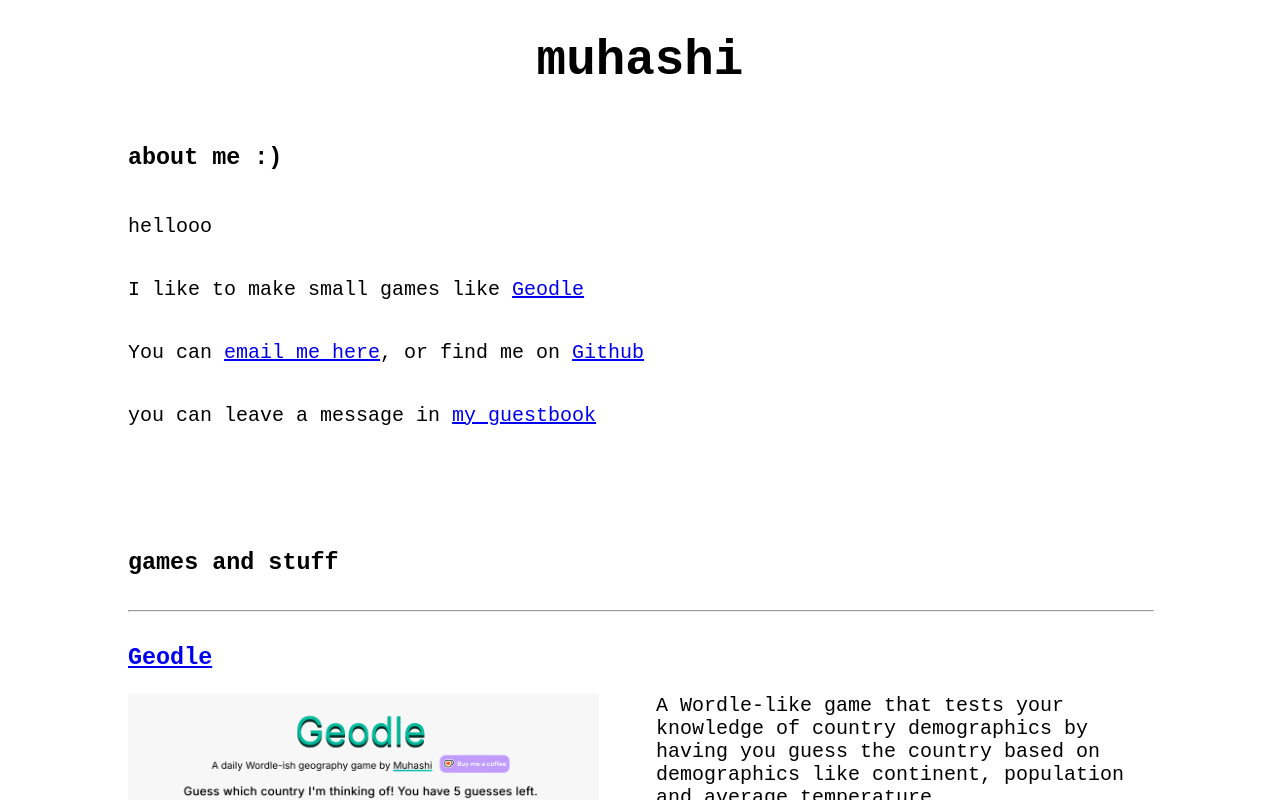
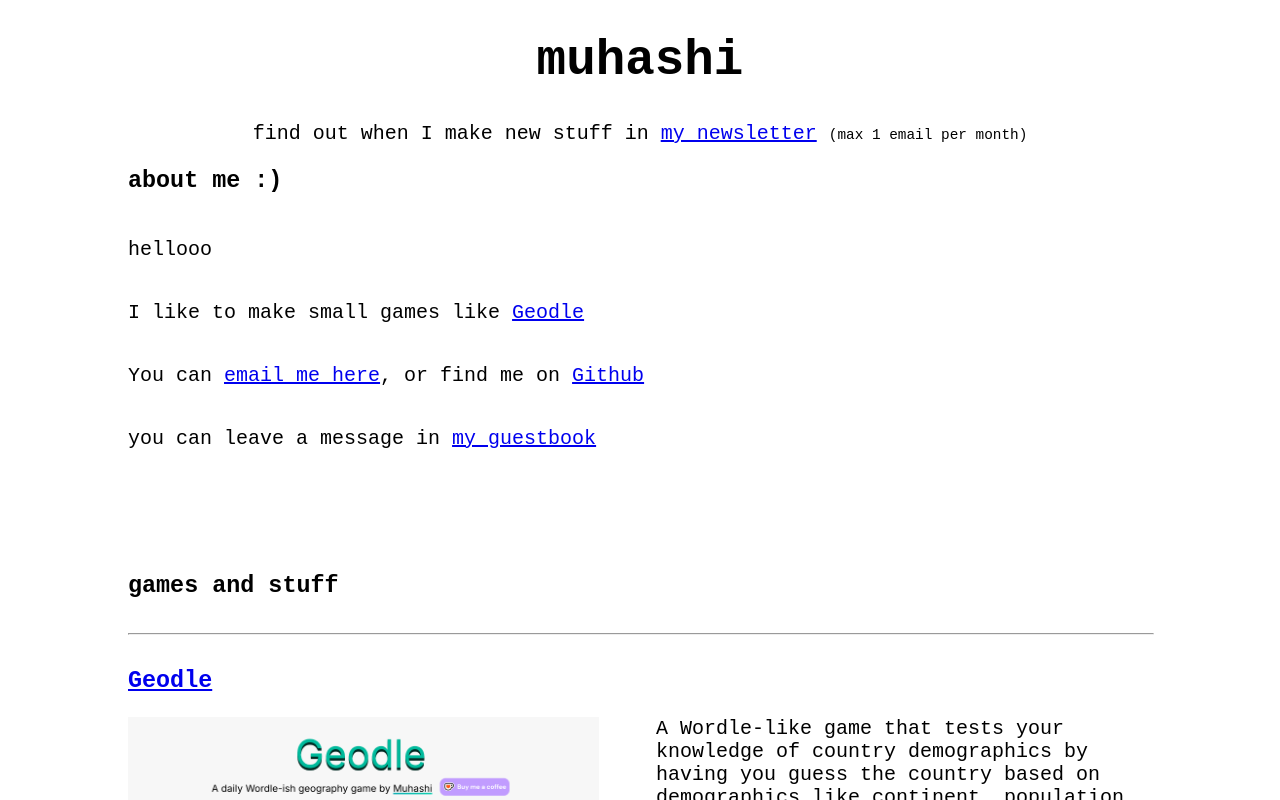
Before and after one commit to muhashi/muhashi.github.io, a SvelteKit app: page / in a window 1280 px wide. Shown: the top 800 px of the page. Built offline with nearby package versions, Linux system fonts and the light colour scheme.

Commit message:
Add newsletter signup

```diff
--- a/src/routes/About.svelte
+++ b/src/routes/About.svelte
@@ -3,7 +3,7 @@
 </script>
 
 <div class="about">
-  <!-- <p style="margin: 0 auto;">find out when I make new stuff in <a href="https://muhashi.kit.com/cb6d0468b4" target="_blank">my newsletter</a> <span style="font-size: 0.9rem;">(max 1 email per month)</span></p> -->
+  <p style="margin: 0 auto;">find out when I make new stuff in <a href="https://muhashi.kit.com/cb6d0468b4" target="_blank">my newsletter</a> <span style="font-size: 0.9rem;">(max 1 email per month)</span></p>
   <h3>about me :&rpar;</h3>
   <p>hellooo</p>
   <p>
```
